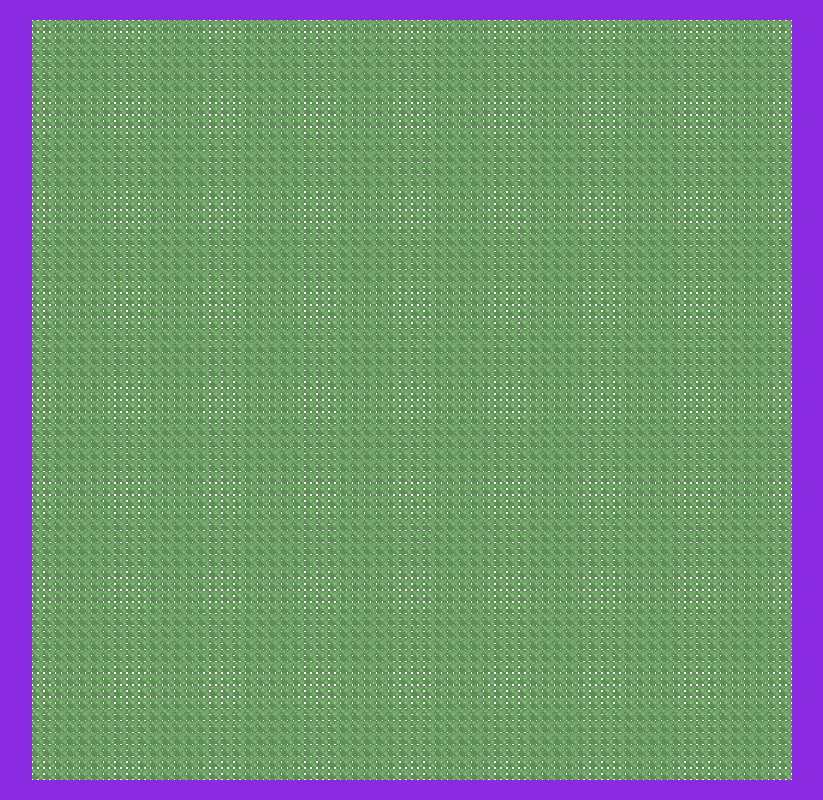
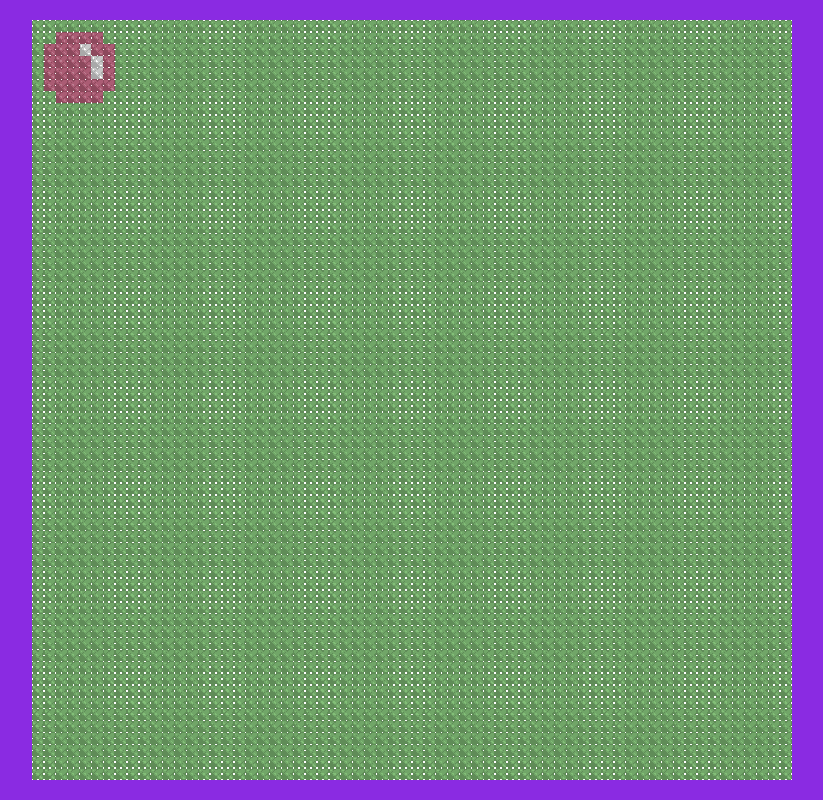
Before and after one commit to dakotamum/ScoopBallHead, a website: page index.html in a window 1280 px wide. Both pictures are taken after a click on the button "New Game". Shown: the whole page, without its empty margins (228-1051 px from the left). Drawn offline with nearby package versions, Linux system fonts and the light colour scheme.

Commit message:
add food

```diff
--- a/index.html
+++ b/index.html
@@ -117,6 +117,7 @@
     </script>
     <script src="src/shared/movement.js"></script>
     <script src="src/client/objects/player.js"></script>
+    <script src="src/client/objects/food.js"></script>
     <script src="src/client/rendering/graphics.js"></script>
     <script src="src/client/rendering/player.js"></script>
 
--- a/src/client/gameModel.js
+++ b/src/client/gameModel.js
@@ -10,6 +10,7 @@ MyGame.gameModel = (function (
   let internalRender = null;
   let keyboard = input.Keyboard();
   let myPlayer = objects.player();
+  let food = objects.food();
   let directions = {
     up: false,
     down: false,
@@ -73,6 +74,7 @@ MyGame.gameModel = (function (
   // render the actively-playing state
   let renderMyGame = function (elapsedTime) {
     MyGame.graphics.drawBackground();
+    MyGame.graphics.drawFood(food);
     renderer.player.renderMyPlayer(myPlayer);
   };
 
--- /dev/null
+++ b/src/client/objects/food.js
@@ -0,0 +1,23 @@
+MyGame.objects.food = function (player) {
+  "use strict";
+
+  let coords = {
+    x: 0,
+    y: 0,
+  };
+
+  let width = 1;
+  let height = 1;
+
+  function move(player) {
+
+  }
+
+  let api = {
+    move: move,
+    get coords() {
+      return coords;
+    },
+  };
+  return api;
+};
--- a/src/client/objects/player.js
+++ b/src/client/objects/player.js
@@ -13,9 +13,6 @@ MyGame.objects.player = function (spec) {
   ]
   let width = 1;
   let height = 1;
-  let fill = "#a065cd";
-  let stroke = "#ddf8d0";
-  let moveTime = 0.0;
   let lastDirection = "down";
   let currentDirection = "down";
 
@@ -61,18 +58,6 @@ MyGame.objects.player = function (spec) {
     set lastDirection(val) {
       lastDirection = val;
     },
-    get radius() {
-      return radius;
-    },
-    set radius(val) {
-      radius = val;
-    },
-    get fill() {
-      return fill;
-    },
-    get stroke() {
-      return stroke;
-    },
     get currentDirection() {
       return currentDirection;
     },
--- a/src/client/rendering/graphics.js
+++ b/src/client/rendering/graphics.js
@@ -149,6 +149,19 @@ MyGame.graphics = (function (assets) {
           context.restore();
       }
     }
+  }
+
+  function drawFood(food)
+  {
+    context.save();
+    context.drawImage(
+      assets.food,
+      food.coords.x,
+      food.coords.y,
+      numPixelsPerTile,
+      numPixelsPerTile);
+      context.save();
+      context.restore();
   }
 
   // draw a texture from an image
@@ -413,6 +426,7 @@ MyGame.graphics = (function (assets) {
     },
     clear: clear,
     drawBackground: drawBackground,
+    drawFood: drawFood,
     drawRectangle: drawRectangle,
     drawCircle: drawCircle,
     drawTexture: drawTexture,
--- a/src/utils/loadAssets.js
+++ b/src/utils/loadAssets.js
@@ -26,6 +26,7 @@ let loadAssets = (function () {
     tailDownRight: "assets/tail-down-right.png",
     tailUpRight: "assets/tail-up-right.png",
     tailLeftDown: "assets/tail-left-down.png",
+    food: "assets/food.png",
   };
   let loadedAssets = 0;
   let assetCount = Object.keys(assetPaths).length;
```
Also changed, not shown: assets/food.png (added).
